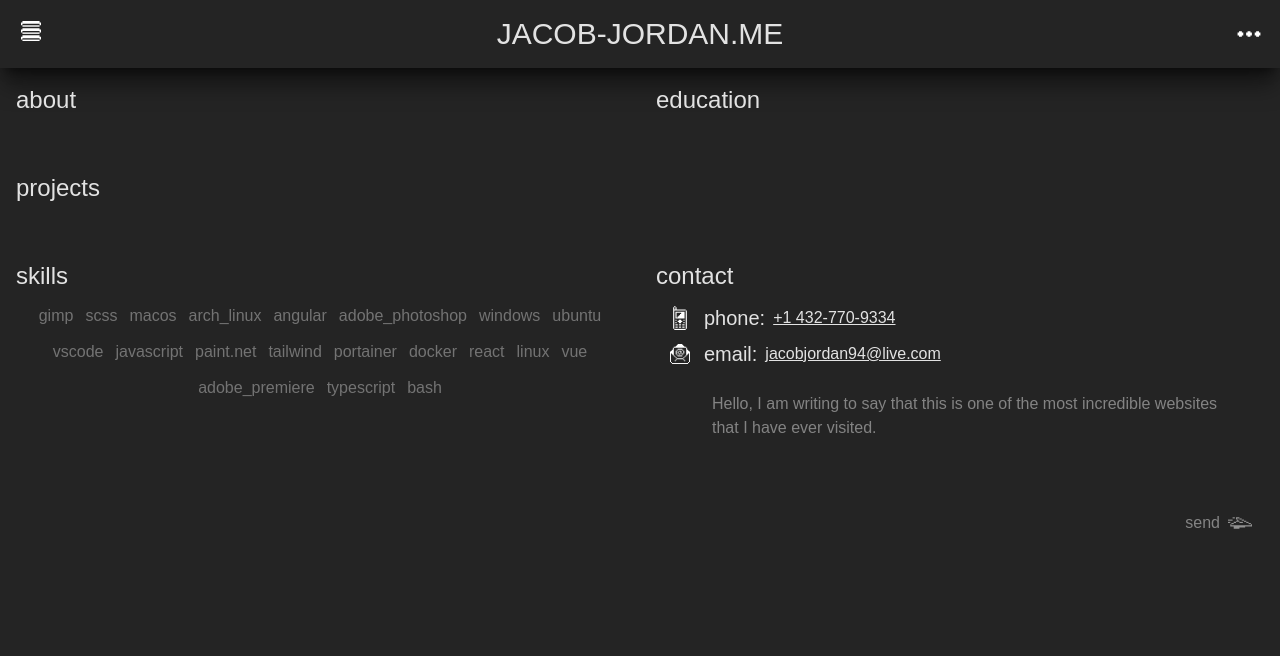
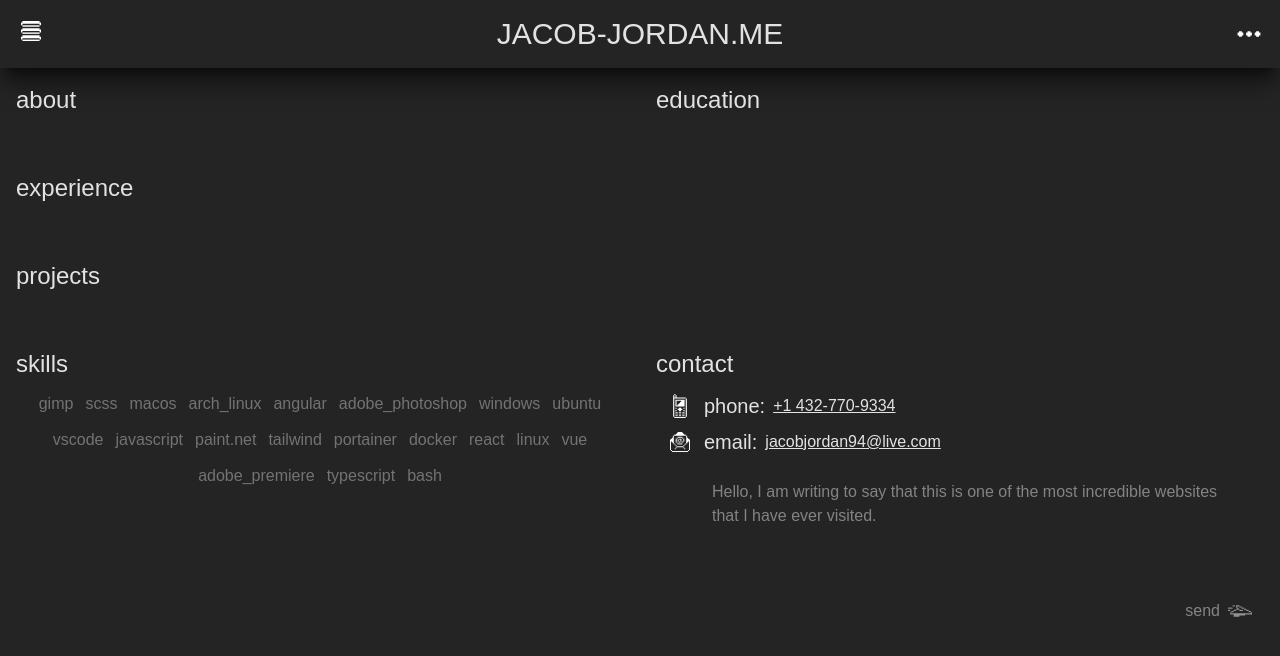
Before and after one commit to jacobjordan94/jacob-jordan-me, a React (Vite) app: page / in a window 1280 px wide. Shown: the top 656 px of the page. Built offline with nearby package versions, Linux system fonts and the light colour scheme; a web font is replaced by a local one.

Commit message:
add blank experience section

```diff
--- /dev/null
+++ b/src/components/Experience.jsx
@@ -0,0 +1,9 @@
+import Section from "./Section";
+
+export default function Experience({}) {
+    return (
+        <Section title="experience">
+            <div className="experience"></div>
+        </Section>
+    );
+}
--- a/src/pages/Home.jsx
+++ b/src/pages/Home.jsx
@@ -1,6 +1,7 @@
 import About from "../components/About";
 import Contact from "../components/Contact";
 import Education from "../components/Education";
+import Experience from "../components/Experience";
 import Projects from "../components/Projects";
 import Skills from "../components/Skills";
 
@@ -10,6 +11,9 @@ export default function HomePage({}) {
             <div className="md:*:flex-1/2">
                 <About />
                 <Education />
+            </div>
+            <div className="experience-wrap">
+                <Experience />
             </div>
             <div className="projects-wrap">
                 <Projects />
```
